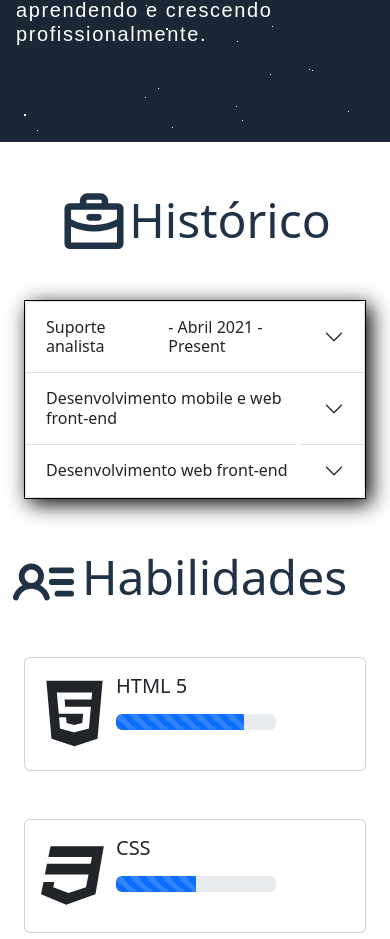
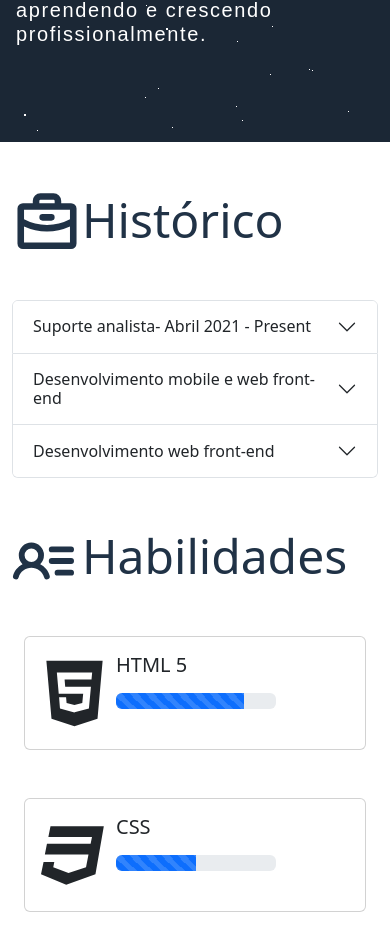
Before and after one commit to Fabio2000/Portifolio, a React (Create React App) app: page / in a window 390 px wide. Shown: the part 1615-2554 px from the top of the page. Built offline with nearby package versions, Linux system fonts and the light colour scheme.

Commit message:
Refazendo codigo das habilidades buscando melhorar a responsividade do projeto

```diff
--- a/src/components/historico/historico.css
+++ b/src/components/historico/historico.css
@@ -1,11 +1,6 @@
-#historico h1{
+#HistoricoContainer h1{
     font-size: 3rem;
     padding-top: 3rem;
     color: #203246;
     padding-bottom: 2rem;
 }
-
-#accordionPanelsStayOpenExample{
-    border: 1px solid black;
-    box-shadow: 5px 5px 20px black;
-}
--- a/src/components/historico/historico.js
+++ b/src/components/historico/historico.js
@@ -7,9 +7,8 @@ import 'bootstrap/dist/js/bootstrap.bundle.min.js';
 
 function Historico() {
     return (
-        <div class="container text-center" id="historico">
-            <div class="row">
-                <div class="col-12">
+        <div id="HistoricoContainer">
+            <div>
                 <h1>
                     <Briefcase
                         size={70}
@@ -17,6 +16,7 @@ function Historico() {
                         weight="bold" />
                     Histórico
                 </h1>
+            </div>
             <div className="accordion" id="accordionPanelsStayOpenExample">
                 <div className="accordion-item">
                     <h2 className="accordion-header">
@@ -33,7 +33,7 @@ function Historico() {
                     </h2>
                     <div id="panelsStayOpen-collapseOne" className="accordion-collapse collapse">
                         <div className="accordion-body">
-                                    <h5>TM Tecnologia</h5>
+                            <h5>TM Informática</h5>
                             <p>Análista suporte técnico de sistema em informação de laboratórial e sistema informatizado de gestão hospitalar com as tecnologias Node.js, Pascal(Delphi), OracleSQL, MongoDB, Redis, analise de API REST e RESTFULL usando SOAP UI e Postaman para teste das API`s</p>
                         </div>
                     </div>
@@ -85,8 +85,6 @@ function Historico() {
                 </div>
             </div>
         </div>
-            </div>
-        </div>
     )
 
 }
```
Lines whose indentation alone changed are shown as unchanged.
